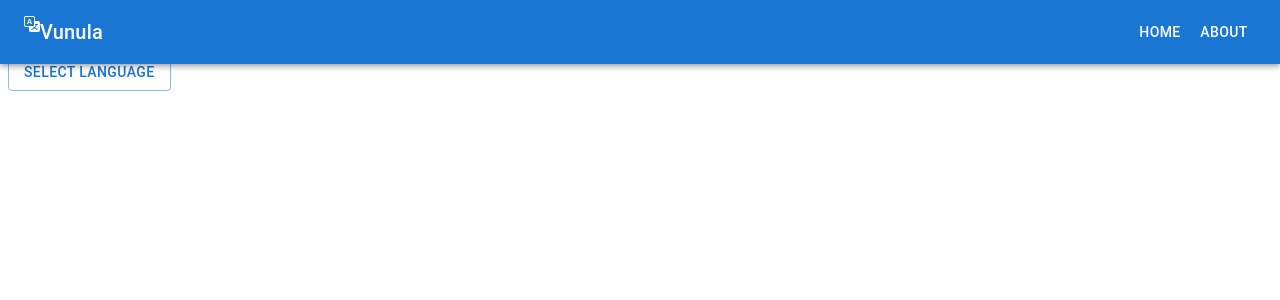
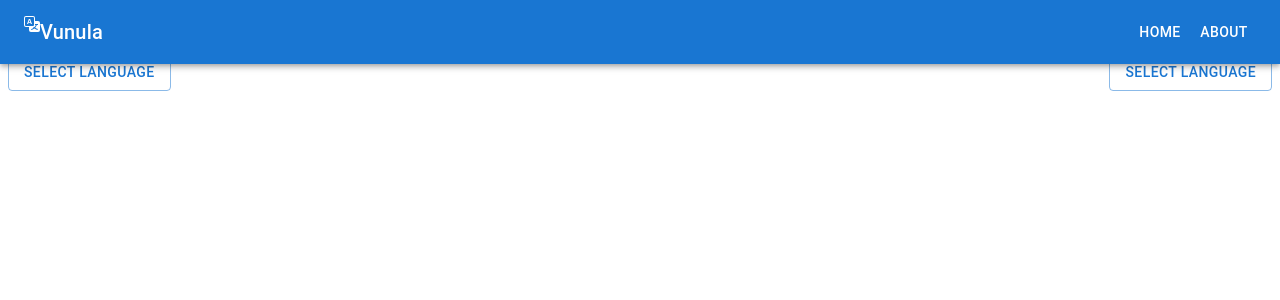
Before and after one commit to magalaReuben/Vunula, a React (Create React App) app: page / in a window 1280 px wide. Shown: the top 300 px of the page. Built offline with nearby package versions, Linux system fonts and the light colour scheme.

Commit message:
A few changes

```diff
--- a/src/App.jsx
+++ b/src/App.jsx
@@ -12,6 +12,7 @@ function App() {
       <DrawerAppBar/>
       <Stack direction="row" spacing={2} justifyContent="space-between">
         <InputDialog/>
+        <InputDialog/>
       </Stack>
       </Box>
     </div>
```
